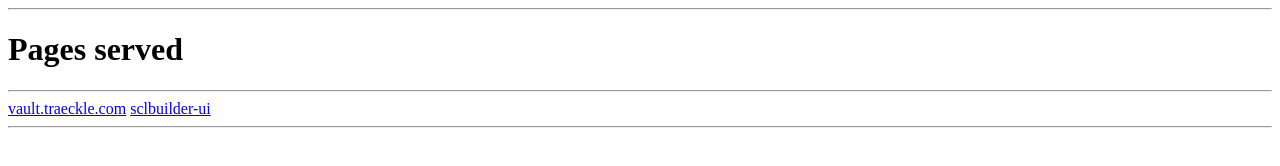
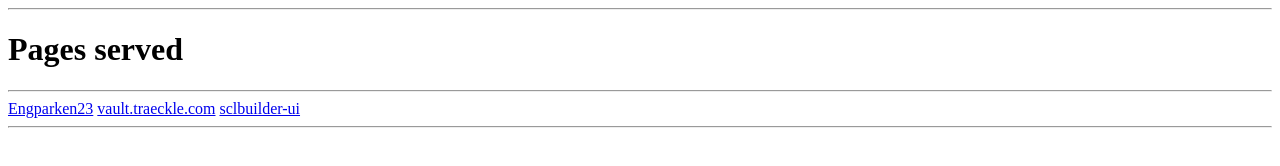
Before and after one commit to JakobHolstDK/JakobHolstDK.github.io, a plain HTML site: page index.html in a window 1280 px wide. Drawn offline with Linux system fonts and the light colour scheme.

Commit message:
Dokumenter

```diff
--- a/index.html
+++ b/index.html
@@ -3,6 +3,7 @@
 Pages served
 </H1>
 <HR>
+<a href="http://JakobHolstDK.github.io/Engparken23">Engparken23</a>
 <a href="http://JakobHolstDK.github.io/vault/vault.traeckle.com">vault.traeckle.com</a>
 <a href="http://JakobHolstDK.github.io/static/sclbuilder-ui/production">sclbuilder-ui</a>
 <HR>
```
